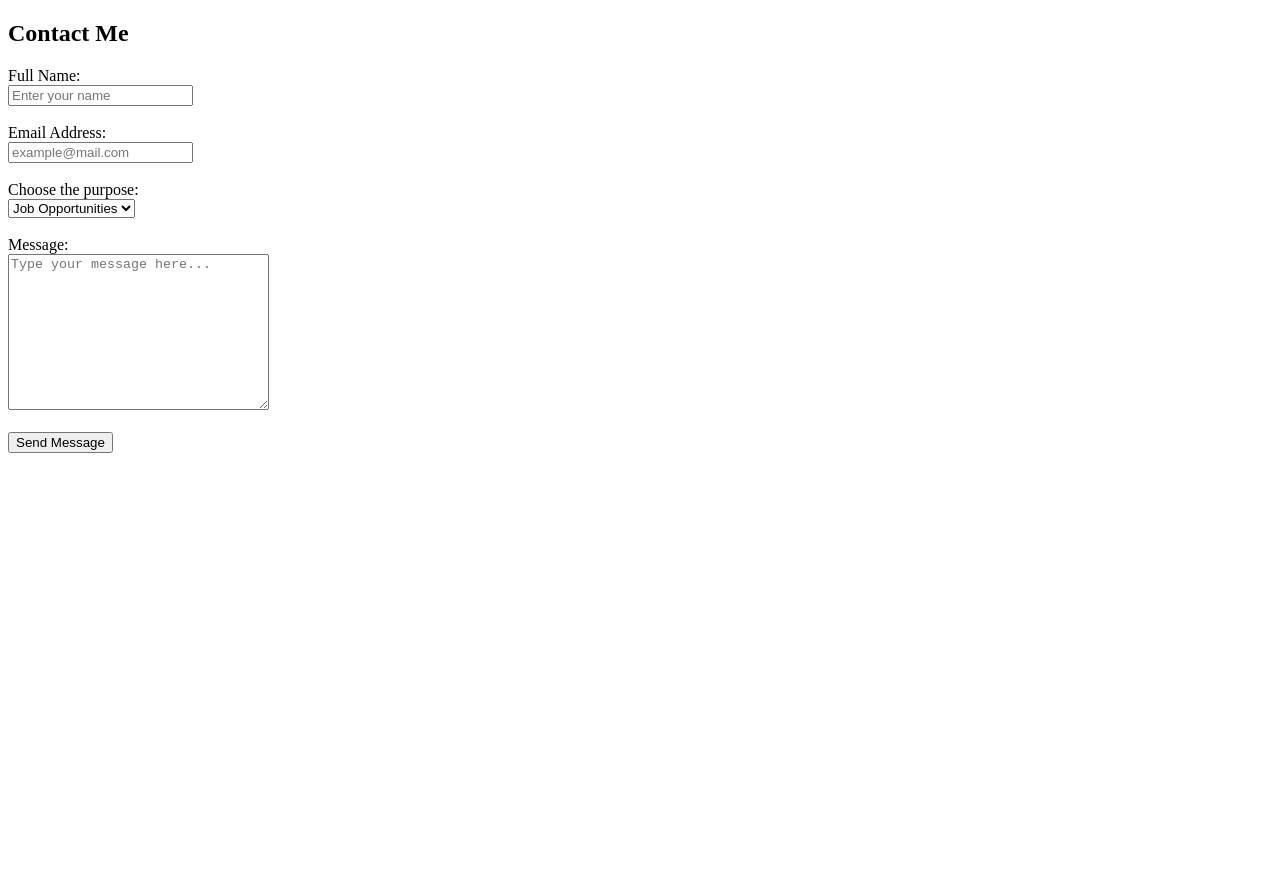
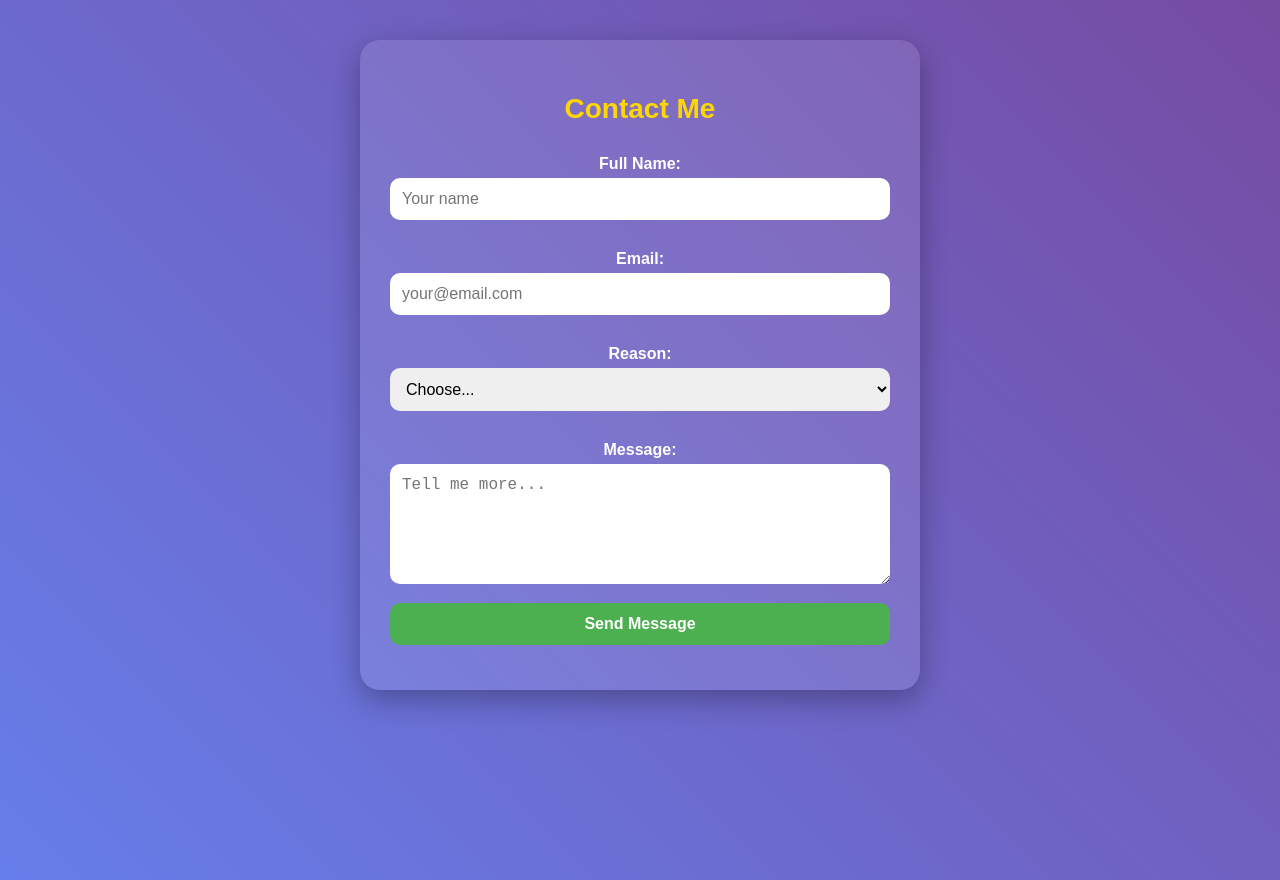
Before and after one commit to karthikacharya1909-hue/sem4-fet, a plain HTML site: page assignment-1/contacts1.html in a window 1280 px wide. Before the commit the page ends 800 px from the top, so only its background shows below. Drawn offline with Linux system fonts and the light colour scheme.

Commit message:
Update contacts1.html

```diff
--- a/assignment-1/contacts1.html
+++ b/assignment-1/contacts1.html
@@ -1,32 +1,91 @@
 <!DOCTYPE html>
 <html>
+<head>
+<title>Contact Karthik</title>
+<style>
+body {
+  margin: 0;
+  padding: 40px;
+  background: linear-gradient(45deg, #667eea, #764ba2);
+  font-family: Arial;
+  color: white;
+  text-align: center;
+  min-height: 100vh;
+}
+
+.form-box {
+  max-width: 500px;
+  margin: auto;
+  background: rgba(255,255,255,0.1);
+  padding: 30px;
+  border-radius: 20px;
+  box-shadow: 0 10px 30px rgba(0,0,0,0.3);
+}
+
+h2 {
+  color: #ffd700;
+  margin-bottom: 30px;
+  font-size: 28px;
+}
+
+label {
+  display: block;
+  margin: 15px 0 5px;
+  font-weight: bold;
+}
+
+input, select, textarea {
+  width: 100%;
+  padding: 12px;
+  border: none;
+  border-radius: 10px;
+  font-size: 16px;
+  margin-bottom: 15px;
+  box-sizing: border-box;
+}
+
+input[type=submit] {
+  background: #4CAF50;
+  color: white;
+  font-weight: bold;
+  cursor: pointer;
+}
+
+input[type=submit]:hover {
+  background: #45a049;
+  transform: scale(1.02);
+}
+
+textarea {
+  height: 120px;
+  resize: vertical;
+}
+</style>
+</head>
 <body>
+<div class="form-box">
+  <h2>Contact Me</h2>
 
-<h2>Contact Me</h2>
+  <form action="https://formspree.io/f/YOUR_FORM_ID" method="POST">
+    <label>Full Name:</label>
+    <input type="text" name="name" placeholder="Your name" required>
 
-<form action="/action_page.php">
-  <label for="fname">Full Name:</label><br>
-  <input type="text" id="fname" name="fname" placeholder="Enter your name">
-  <br><br>
+    <label>Email:</label>
+    <input type="email" name="email" placeholder="your@email.com" required>
 
-  <label for="email">Email Address:</label><br>
-  <input type="email" id="email" name="email" placeholder="example@mail.com">
-  <br><br>
+    <label>Reason:</label>
+    <select name="reason" required>
+      <option value="">Choose...</option>
+      <option>Job Talk</option>
+      <option>Question</option>
+      <option>Other</option>
+    </select>
 
-  <label for="Purpose">Choose the purpose:</label><br>
-  <select id="Purpose" name="Purpose">
-    <option value="Job Opportunities">Job Opportunities</option>
-    <option value="General Inquiry">General Inquiry</option>
-    <option value="Other">Other</option>
-  </select>
-  <br><br>
+    <label>Message:</label>
+    <textarea name="message" placeholder="Tell me more..." required></textarea>
 
-  <label for="message">Message:</label><br>
-  <textarea id="message" name="message" rows="10" cols="30" placeholder="Type your message here..."></textarea>
-  <br><br>
-
-  <input type="submit" value="Send Message">
-</form>
-
+    <input type="submit" value="Send Message">
+  </form>
+</div>
 </body>
 </html>
```
